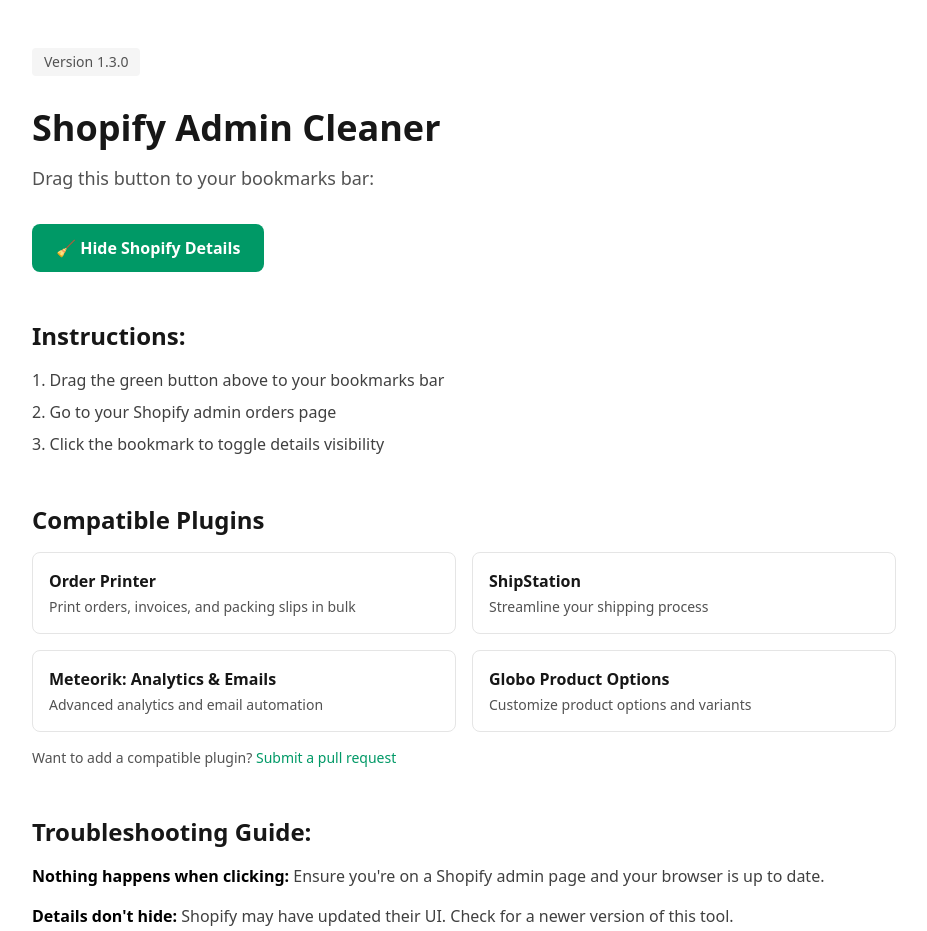
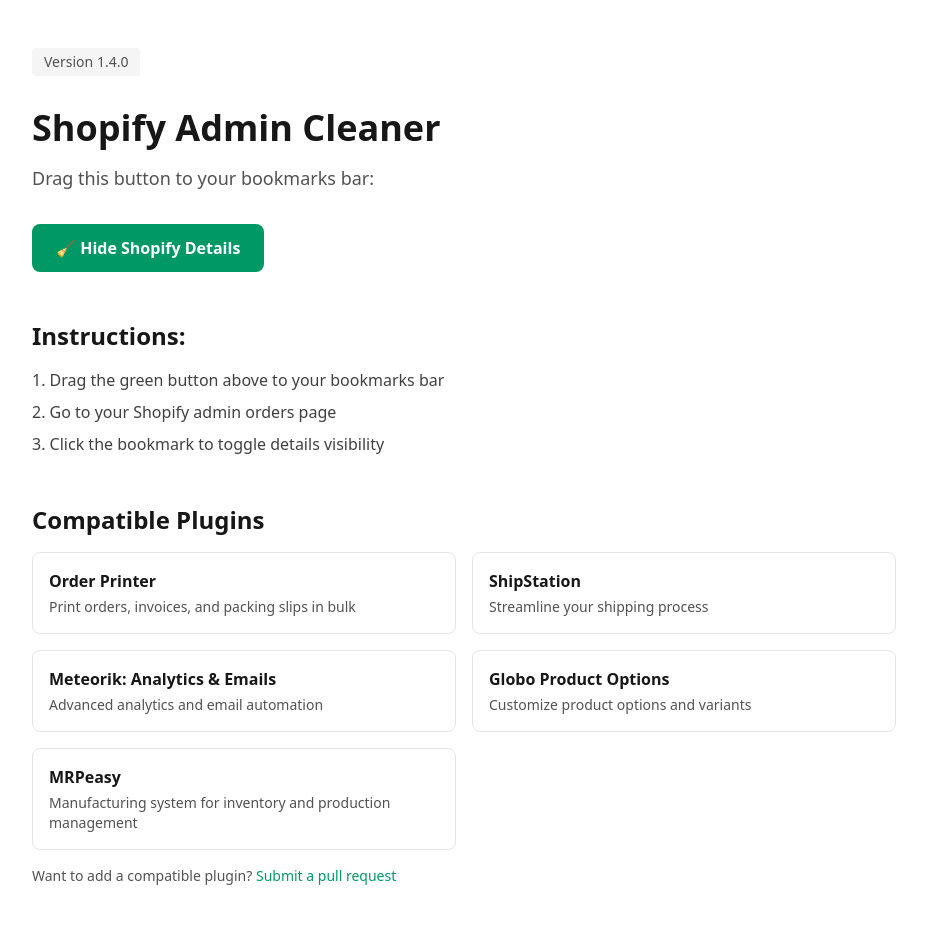
Before and after one commit to MrGKanev/shopify-admin-cleaner, a website: page index.html in a window 1280 px wide. Shown: the top 931 px of the page, without its empty margins (176-1103 px from the left). Drawn offline with Linux system fonts and the light colour scheme.

Commit message:
Update index.html

```diff
--- a/index.html
+++ b/index.html
@@ -37,18 +37,18 @@
   <div class="max-w-4xl mx-auto px-4 py-12" itemscope itemtype="https://schema.org/SoftwareApplication">
     <!-- Version Banner -->
     <div class="inline-block bg-neutral-100 text-neutral-600 px-3 py-1 rounded text-sm mb-8">
-      Version 1.3.0
+      Version 1.4.0
     </div>
 
     <!-- Header -->
     <h1 class="text-4xl font-bold text-neutral-900 mb-4" itemprop="name">Shopify Admin Cleaner</h1>
     <meta itemprop="applicationCategory" content="Productivity Tool">
     <meta itemprop="operatingSystem" content="Any">
-    <meta itemprop="softwareVersion" content="1.3.0">
+    <meta itemprop="softwareVersion" content="1.4.0">
     <p class="text-lg text-neutral-600 mb-8">Drag this button to your bookmarks bar:</p>
 
     <!-- Bookmarklet Button -->
-    <a href="javascript:(function(){var s=document.createElement('style');s.textContent='p:has(.Polaris-Text--subdued){display:none} span[class*=_AttributeRow_]{display:none}';document.head.appendChild(s);})();"
+    <a href="javascript:(function()%7Bvar%20s%3Ddocument.createElement('style')%3Bs.textContent%3D'p%3Ahas(.Polaris-Text--subdued)%7Bdisplay%3Anone%7D%20span%5Bclass*%3D_AttributeRow_%5D%7Bdisplay%3Anone%7D%20div%5Bclass*%3DOrderDetailsAppBlock%5D%7Bdisplay%3Anone%7D%20div%5Bclass*%3DOrderDetailsBlockExtensions%5D%7Bdisplay%3Anone%7D'%3Bdocument.head.appendChild(s)%3B%7D)();"
       class="inline-block bg-emerald-600 text-white px-6 py-3 rounded-lg font-bold cursor-move hover:bg-emerald-700 transition mb-12">
       🧹 Hide Shopify Details
     </a>
@@ -89,6 +89,12 @@
           class="p-4 border border-neutral-200 rounded-lg hover:border-emerald-500 transition group">
           <h3 class="font-semibold text-neutral-900 group-hover:text-emerald-600">Globo Product Options</h3>
           <p class="text-sm text-neutral-600 mt-1">Customize product options and variants</p>
+        </a>
+
+        <a href="https://apps.shopify.com/mrpeasy-manufacturing-system" target="_blank" rel="noopener noreferrer"
+          class="p-4 border border-neutral-200 rounded-lg hover:border-emerald-500 transition group">
+          <h3 class="font-semibold text-neutral-900 group-hover:text-emerald-600">MRPeasy</h3>
+          <p class="text-sm text-neutral-600 mt-1">Manufacturing system for inventory and production management</p>
         </a>
       </div>
       <p class="text-sm text-neutral-600 mt-4">
```
